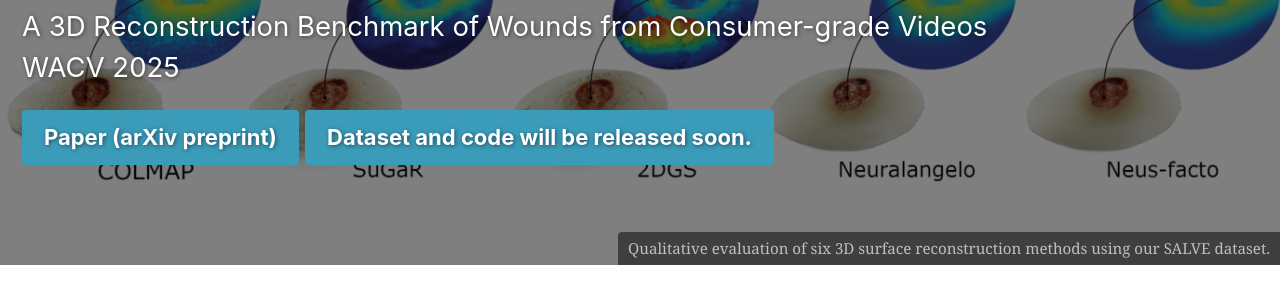
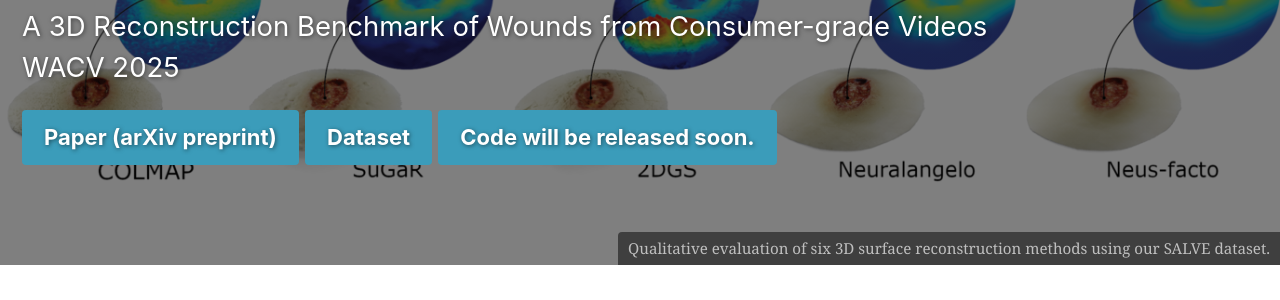
Before and after one commit to RemiChierchia/SALVE, a Jekyll site: the page built from docs/index.md, in a window 1280 px wide and 900 px high. Shown: the part 141-441 px from the top of the window. Built offline with Jekyll 4.4.1, drawn with Linux system fonts in a browser that asks for light colours; cached includes are drawn as plain includes.

Commit message:
dataset available

```diff
--- a/docs/index.md
+++ b/docs/index.md
@@ -10,10 +10,10 @@ header:
   actions:
     - label: "Paper (arXiv preprint)"
       url: "https://arxiv.org/abs/2407.19652"
-    - label: "Dataset and code will be released soon."
+    - label: "Dataset"
+      url: "https://data.csiro.au/collection/csiro:64747"
+    - label: "Code will be released soon."
     #   url: "https://github.com/lebrat/Syn3DWound"
-    # - label: "Dataset"
-    #   url: "https://data.csiro.au/collection/csiro:61849"
 gallery_2v3d:
   - url: /assets/images/2v3d_poster.png
     image_path: /assets/images/2v3d_poster.png
```
